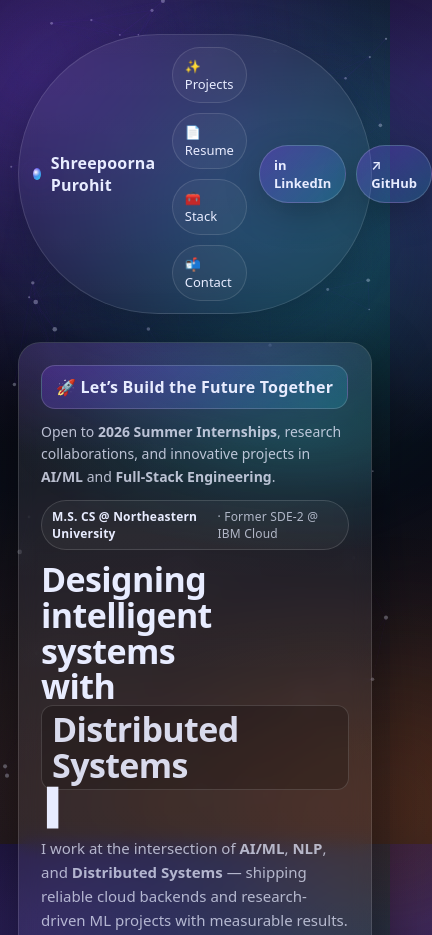
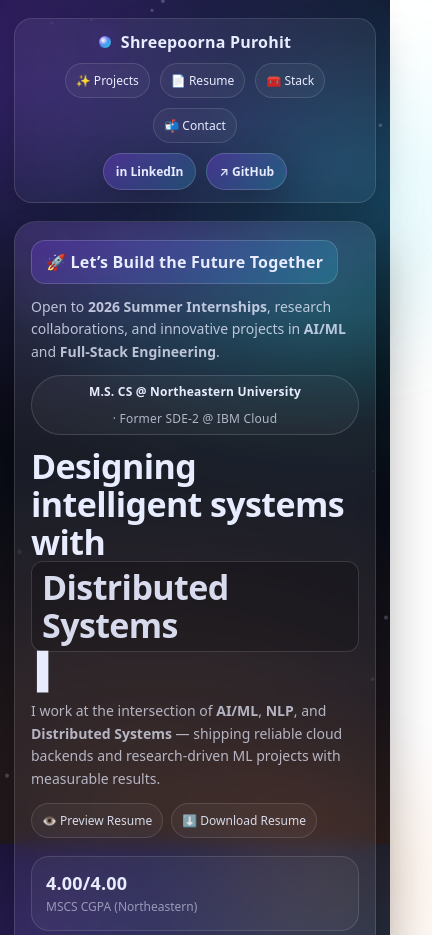
Before and after one commit to Shreepoorna1903/Shreepoorna1903.github.io, a plain HTML site: page index.html in a window 390 px wide. Shown: the top 935 px of the page, 432 px wide, since content can reach past the window. Drawn offline with Linux system fonts and the light colour scheme.

Commit message:
Enhance mobile responsiveness in index.html
Added responsive styles for mobile and tablet devices, including adjustments to layout, padding, and font sizes.

```diff
--- a/index.html
+++ b/index.html
@@ -144,6 +144,8 @@
       text-decoration:none;
       font-size: 13px;
       transition: transform .15s ease, background .15s ease, border-color .15s ease;
+      white-space: nowrap;
+      max-width: 100%;
     }
     .pill:hover{
       transform: translateY(-1px);
@@ -173,6 +175,8 @@
       font-size: 13px;
       box-shadow: 0 10px 35px rgba(0,0,0,.25);
       transition: transform .15s ease, filter .2s ease;
+      white-space: nowrap;
+      max-width: 100%;
     }
     .btn:hover{ transform: translateY(-1px); filter: brightness(1.08); }
 
@@ -197,6 +201,7 @@
       backdrop-filter: blur(10px);
       overflow:hidden;
       position:relative;
+      min-width: 0;
     }
 
     .card::after{
@@ -208,7 +213,7 @@
       opacity:.9;
     }
 
-    .pad{ padding: 22px 22px; position:relative; z-index:1; }
+    .pad{ padding: 22px 22px; position:relative; z-index:1; min-width:0; }
 
     .kicker{
       display:inline-flex;
@@ -223,6 +228,8 @@
       letter-spacing:.2px;
       margin-bottom: 12px;
       width: fit-content;
+      max-width: 100%;
+      flex-wrap: wrap;
     }
     .kicker b{
       color: var(--text);
@@ -234,6 +241,7 @@
       font-size: clamp(34px, 4.2vw, 52px);
       line-height: 1.05;
       letter-spacing: -0.6px;
+      word-break: normal;
     }
 
     .sub{
@@ -277,6 +285,7 @@
       border-radius: 18px;
       padding: 14px 14px;
       transition: transform .18s ease, background .18s ease, border-color .18s ease;
+      min-width:0;
     }
     .stat:hover{
       transform: translateY(-2px);
@@ -300,12 +309,14 @@
       display:flex;
       flex-direction:column;
       gap: 12px;
+      min-width:0;
     }
     .mini{
       border:1px solid rgba(255,255,255,0.12);
       background: rgba(255,255,255,0.04);
       border-radius: var(--radius);
       padding: 16px;
+      min-width:0;
     }
     .mini h3{
       margin: 0 0 8px;
@@ -329,6 +340,7 @@
       justify-content:space-between;
       gap:12px;
       margin: 26px 0 12px;
+      flex-wrap: wrap;
     }
     .section-title h2{
       margin:0;
@@ -357,6 +369,7 @@
       transform: translateY(8px);
       opacity: 0;
       transition: transform .7s cubic-bezier(.2,.8,.2,1), opacity .7s ease;
+      min-width:0;
     }
     .proj.reveal{
       transform: translateY(0);
@@ -374,7 +387,7 @@
       pointer-events:none;
     }
 
-    .proj .inner{ position:relative; z-index:1; }
+    .proj .inner{ position:relative; z-index:1; min-width:0; }
 
     .proj a.title{
       display:inline-block;
@@ -384,6 +397,8 @@
       letter-spacing: .2px;
       font-size: 15px;
       margin-bottom: 8px;
+      word-break: break-word;
+      overflow-wrap: anywhere;
     }
     .proj a.title:hover{ text-decoration: underline; }
 
@@ -400,6 +415,7 @@
       background: rgba(0,0,0,0.18);
       padding: 6px 8px;
       border-radius: 999px;
+      white-space: nowrap;
     }
 
     .proj p{
@@ -407,6 +423,7 @@
       color: var(--muted);
       font-size: 13px;
       line-height: 1.6;
+      overflow-wrap:anywhere;
     }
 
     .links{
@@ -424,6 +441,8 @@
       padding: 8px 10px;
       border-radius: 999px;
       transition: transform .15s ease, background .15s ease;
+      white-space: nowrap;
+      max-width: 100%;
     }
     .slink:hover{ transform: translateY(-1px); background: rgba(255,255,255,0.07); }
 
@@ -463,6 +482,70 @@
 
     /* smooth scroll */
     html{ scroll-behavior:smooth; }
+
+    /* ---------- Mobile & Tablet Responsiveness (Added) ---------- */
+    @media (max-width: 860px){
+      .wrap{ padding: 18px 14px 60px; }
+
+      /* nav becomes stacked */
+      .nav{
+        position: relative;
+        top: auto;
+        flex-direction: column;
+        align-items: stretch;
+        gap: 10px;
+        padding: 12px;
+        border-radius: 18px;
+      }
+      .brand{ justify-content:center; }
+      .navlinks{ justify-content:center; }
+      .cta{
+        justify-content:center;
+        flex-wrap: wrap;
+        min-width: auto;
+      }
+
+      /* hero spacing */
+      .hero{ gap: 14px; margin-top: 18px; }
+
+      /* reduce hero padding */
+      .pad{ padding: 18px 16px; }
+
+      /* heading sizing + remove forced line break */
+      h1{
+        font-size: 34px;
+        line-height: 1.12;
+      }
+      h1 br{ display:none; }
+
+      .sub{ font-size: 14px; }
+
+      /* stats become 1 column (readable) */
+      .stats{ grid-template-columns: 1fr; }
+    }
+
+    @media (max-width: 520px){
+      /* smaller pills/buttons */
+      .pill{ padding: 8px 10px; font-size: 12px; }
+      .btn{ padding: 9px 12px; font-size: 12px; }
+
+      /* prevent long rows from overflowing */
+      .links{ gap: 8px; }
+      .slink{
+        padding: 8px 10px;
+        font-size: 12px;
+      }
+
+      /* tighten cards */
+      .proj{ padding: 14px; border-radius: 18px; }
+      .kicker{ width: 100%; justify-content:center; text-align:center; }
+
+      /* reduce blobs size for performance */
+      .blob{ width: 380px; height: 380px; filter: blur(46px); opacity: .18; }
+
+      /* lighten particles a bit on mobile */
+      #fx{ opacity: .45; }
+    }
   </style>
 </head>
 
@@ -842,7 +925,9 @@
     window.addEventListener("resize", resize);
     resize();
 
-    const N = 70;
+    // reduce particles on mobile automatically
+    const N = window.innerWidth < 600 ? 40 : 70;
+
     const pts = Array.from({length:N}, ()=>({
       x: Math.random()*w,
       y: Math.random()*h,
```
